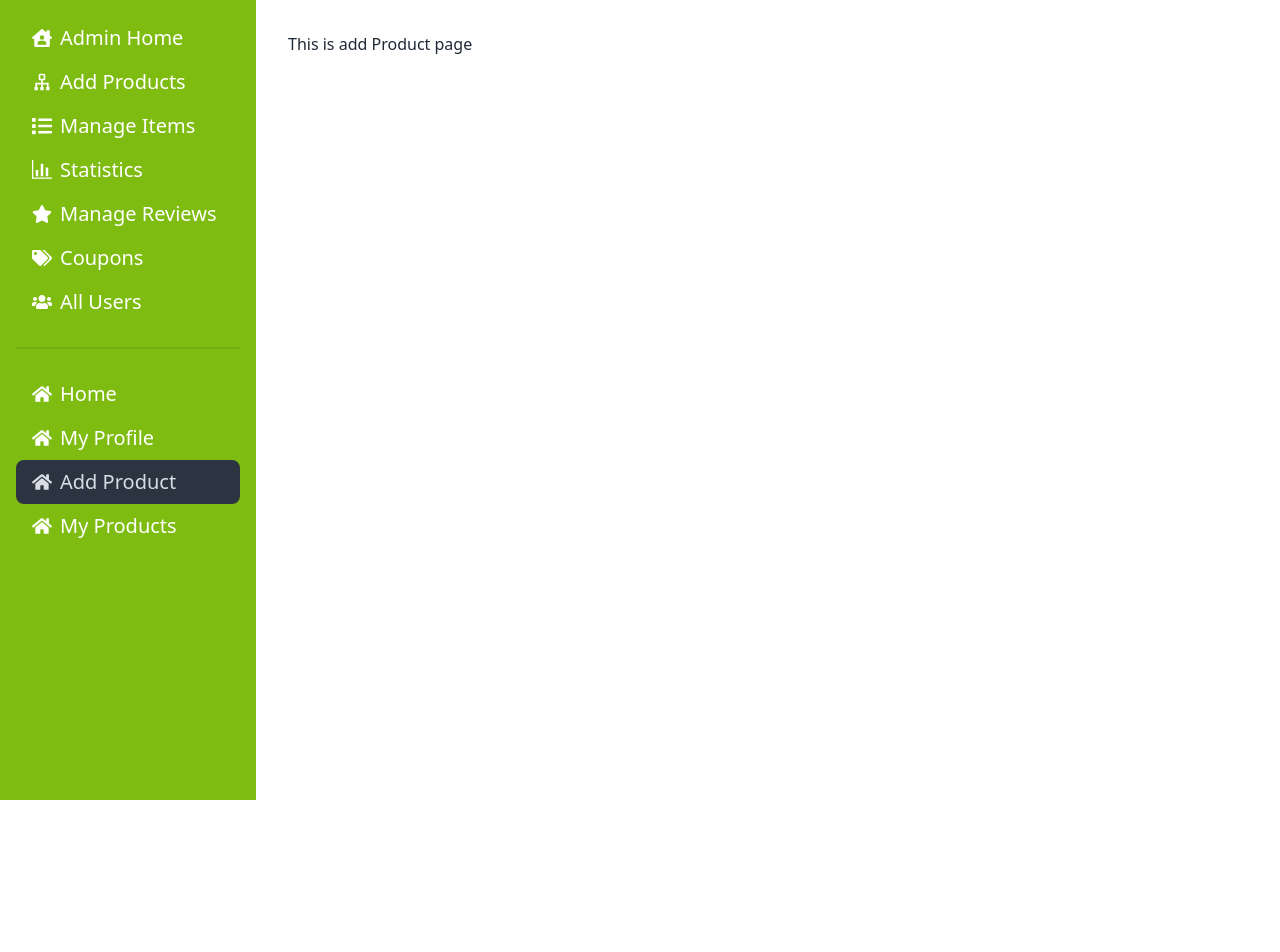
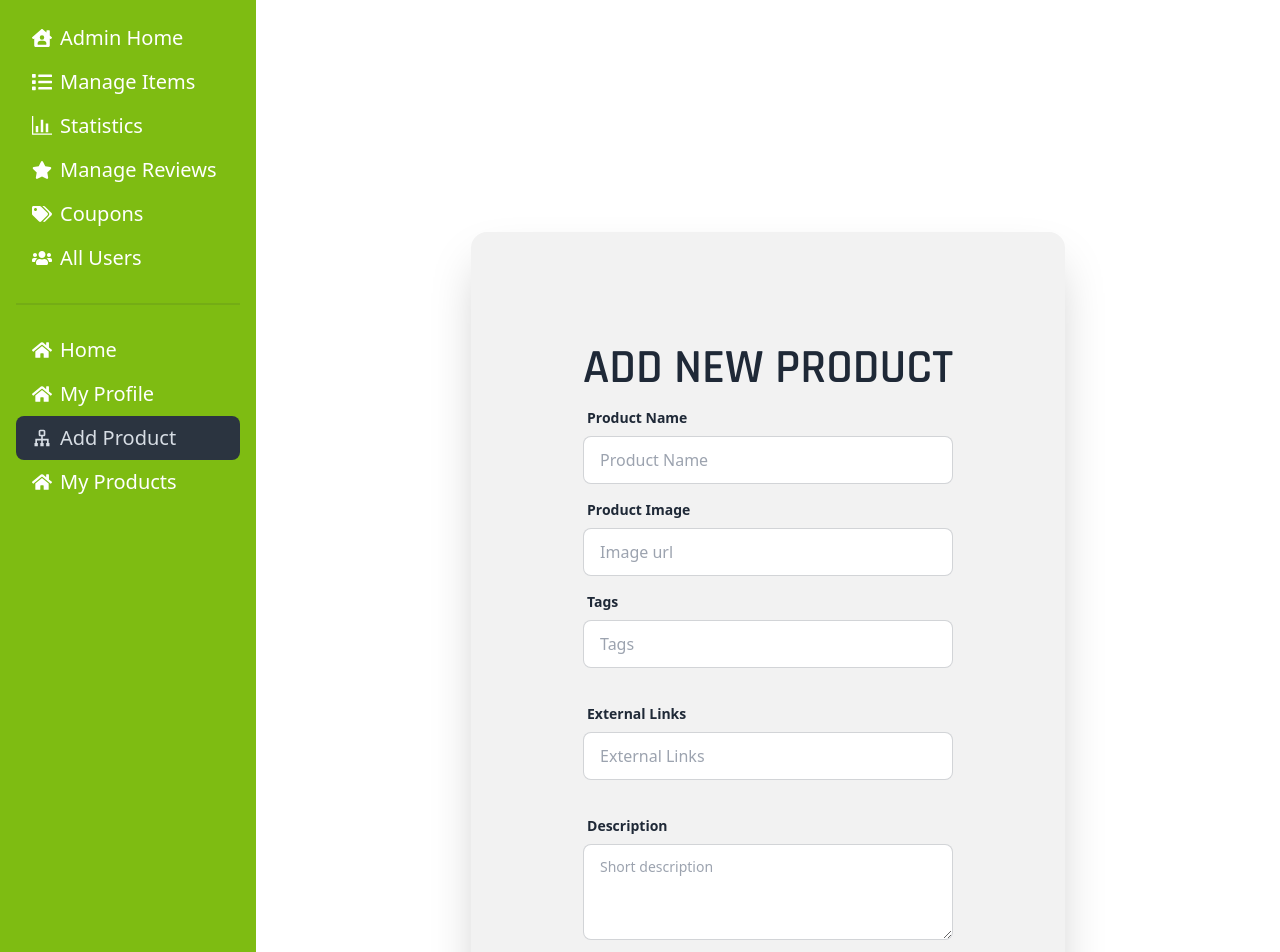
Before and after one commit to WEB-Imran-Hossain/web-tec-client, a React (Vite) app: page /dashboard/addProduct in a window 1280 px wide. Shown: the top 952 px of the page. Before the commit the page ends 800 px from the top, so only its background shows below. Built offline with nearby package versions, Linux system fonts and the light colour scheme; no server answers.

Commit message:
create add product field and working data properly

```diff
--- a/src/Pages/DashBoardPage/AddProductPage/AddProduct.jsx
+++ b/src/Pages/DashBoardPage/AddProductPage/AddProduct.jsx
@@ -1,9 +1,157 @@
+import { useContext } from "react";
+import useAxiosPublic from "../../../components/hooks/useAxiosPublic";
+import { AuthContext } from "../../../Providers/AuthProvider";
+import Swal from "sweetalert2";
+import { useNavigate } from "react-router-dom";
 
 const AddProduct = () => {
+    const axiosPublic = useAxiosPublic();
+    const { user } = useContext(AuthContext);
+    const navigate=useNavigate()
+
+    const handleAddProduct = (event) => {
+        event.preventDefault();
+        const form = event.target;
+        const productName = form.name.value;
+        const productImage = form.url.value;
+        const tags = form.tags.value;
+        const externalLinks = form.externalLinks.value;
+        const description = form.description.value;
+        const timestamp = new Date().toLocaleDateString();
+        const newProduct = {
+            productName,
+            productImage,
+            tags,
+            description,
+            externalLinks,
+            timestamp,
+            votes: 0,
+            isOwner: user?.email,
+            ownerName:user?.displayName,
+            ownerImage: user?.photoURL
+        };
+        console.log(newProduct);
+
+        // send data for server
+        axiosPublic.post("/allproducts", newProduct).then((res) => {
+            console.log(res.data);
+            if (res.data.insertedId) {
+                Swal.fire({
+                    position: "top-end",
+                    icon: "success",
+                    title: "Your post has been saved",
+                    showConfirmButton: false,
+                    timer: 1500
+                });
+                navigate("/products")
+            }
+        });
+    };
+
     return (
-        <div>
-            This is add Product page
+        <>
+         <div className="flex items-center justify-center">
+      <div className="card bg-base-100 mx-auto mt-20 p-10">
+        <figure>
+          <img className="rounded-full" src={user?.photoURL} alt="" />
+        </figure>
+        <div className="flex justify-center mt-3">
+          <h2 className="card-title font-Rajdhani">{user?.displayName}</h2>
         </div>
+        <div className="flex justify-center mt-3">
+          <p className="font-Rajdhani">{user?.email}</p>
+        </div>
+      </div>
+    </div>
+        <div className="hero min-h-screen mb-40">
+            <div className="hero-content flex-col ">
+                <div className="card flex-shrink-0 max-w-[90vw] mx-auto shadow-2xl bg-base-200">
+                    <form onSubmit={handleAddProduct} className="card-body md:p-28">
+                        <div className="text-center">
+                            <h1 className="text-5xl font-bold uppercase font-Rajdhani">
+                                Add New Product
+                            </h1>
+                        </div>
+
+                        <div className="form-control">
+                            <label className="label">
+                                <span className="label-text font-bold">Product Name</span>
+                            </label>
+                            <input
+                                type="text"
+                                name="name"
+                                placeholder="Product Name"
+                                className="input input-bordered"
+                                required
+                            />
+                        </div>
+
+                        <div className="form-control">
+                            <label className="label">
+                                <span className="label-text font-bold">Product Image</span>
+                            </label>
+                            <input
+                                type="url"
+                                name="url"
+                                placeholder="Image url"
+                                className="input input-bordered"
+                                required
+                            />
+                        </div>
+
+                        <div className="mb-5 gap-2">
+                            <div className="form-control">
+                                <label className="label">
+                                    <span className="label-text font-bold">Tags</span>
+                                </label>
+                                <input
+                                    type="text"
+                                    name="tags"
+                                    placeholder="Tags"
+                                    className="input input-bordered"
+                                    required
+                                />
+                            </div>
+                        </div>
+
+                        <div className="mb-5 gap-2">
+                            <div className="form-control">
+                                <label className="label">
+                                    <span className="label-text font-bold">External Links</span>
+                                </label>
+                                <input
+                                    type="text"
+                                    name="externalLinks"
+                                    placeholder="External Links"
+                                    className="input input-bordered"
+                                    required
+                                />
+                            </div>
+                        </div>
+
+                        <div className="form-control">
+                            <label className="label">
+                                <span className="label-text font-bold">Description</span>
+                            </label>
+                            <textarea
+                                className="textarea textarea-bordered h-24 "
+                                placeholder="Short description"
+                                name="description"
+                            />
+                        </div>
+
+                        <div className="form-control mt-6">
+                            <input
+                                type="submit"
+                                value="Add Product"
+                                className="btn hover:bg-transparent text-white bg-[#7EBC12] border-[#7EBC12] hover:bg-[#1D2833] hover:border-[#1D2833] hover:text-black text-lg font-semibold rounded-none uppercase font-Rajdhani"
+                            ></input>
+                        </div>
+                    </form>
+                </div>
+            </div>
+        </div>
+        </>
     );
 };
 
--- a/src/Pages/DashBoardPage/DashBoardUser/Dashboard.jsx
+++ b/src/Pages/DashBoardPage/DashBoardUser/Dashboard.jsx
@@ -20,12 +20,6 @@ const Dashboard = () => {
                         <NavLink to="/dashboard/adminHome">
                             <FaHouseUser />
                             Admin Home
-                        </NavLink>
-                    </li>
-                    <li>
-                        <NavLink to="/dashboard/addProducts">
-                        <BiSitemap />
-                            Add Products
                         </NavLink>
                     </li>
                     <li>
@@ -102,7 +96,7 @@ const Dashboard = () => {
                     </li>
                     <li>
                         <NavLink to="/dashboard/addProduct">
-                            <FaHome></FaHome>
+                        <BiSitemap />
                            Add Product
                         </NavLink>
                     </li>
--- a/src/Pages/SharedPage/Footer.jsx
+++ b/src/Pages/SharedPage/Footer.jsx
@@ -13,15 +13,20 @@ const Footer = () => {
                 <Link to="/">
                   <img className="w-44" src={logo} alt="" />
                 </Link>
-        <p>Web Technology Ltd.<br/>Providing reliable tech since 2023</p>
+                <p>Web Technology Ltd.<br />Providing reliable tech since 2023</p>
+              </div>
+              <div className="flex items-center gap-3 text-xl mt-5">
+                <Link><FaFacebookF className="hover:text-[#7EBC12]"></FaFacebookF></Link>
+                <Link><FaYoutube className="hover:text-[#7EBC12]"></FaYoutube></Link>
+                <Link><FaLinkedinIn className="hover:text-[#7EBC12]"></FaLinkedinIn></Link>
               </div>
             </aside>
             <nav className="space-y-4">
               <header className="footer-title">COMPANY</header>
               <div className="space-y-4  flex flex-col">
-       <Link className="link link-hover">About</Link>
-        <Link className="link link-hover">Contact</Link>
-        <Link className="link link-hover">Products</Link>
+                <Link to="/about" className="link link-hover">About</Link>
+                <Link to="/contact" className="link link-hover">Contact</Link>
+                <Link to="/products" className="link link-hover">Products</Link>
               </div>
             </nav>
 
@@ -33,6 +38,8 @@ const Footer = () => {
                 <Link className="link link-hover">+434 43242232</Link>
               </div>
             </nav>
+
+
 
             {/* <form>
   <div className="">
--- a/src/Pages/SharedPage/Header.jsx
+++ b/src/Pages/SharedPage/Header.jsx
@@ -1,4 +1,4 @@
-import { Link, useLocation, useNavigate } from "react-router-dom";
+import { Link, NavLink, useLocation, useNavigate } from "react-router-dom";
 import logo from "../../assets/images/logo/web-tec-logo.png";
 import { useContext } from "react";
 import { AuthContext } from "../../Providers/AuthProvider";
@@ -29,16 +29,45 @@ const Header = () => {
   const menu = (
     <>
       <li>
-        <Link className="hover:text-[#7EBC12]" to="/">HOME</Link>
+        <NavLink
+          to="/"
+          className={({ isActive, isPending }) =>
+            isPending ? "pending" : isActive ? "active" : ""
+          }
+        >
+          HOME
+        </NavLink>
+
       </li>
       <li>
-        <Link className="hover:text-[#7EBC12]" to="/about">ABOUT</Link>
+      <NavLink
+          to="/about"
+          className={({ isActive, isPending }) =>
+            isPending ? "pending" : isActive ? "active" : ""
+          }
+        >
+          ABOUT
+        </NavLink>
       </li>
       <li>
-        <Link className="hover:text-[#7EBC12]" to="/products">PRODUCTS</Link>
+      <NavLink
+          to="/products"
+          className={({ isActive, isPending }) =>
+            isPending ? "pending" : isActive ? "active" : ""
+          }
+        >
+          PRODUCTS
+        </NavLink>
       </li>
       <li>
-        <Link className="hover:text-[#7EBC12]" to="/contact">CONTACT</Link>
+      <NavLink
+          to="/contact"
+          className={({ isActive, isPending }) =>
+            isPending ? "pending" : isActive ? "active" : ""
+          }
+        >
+          CONTACT
+        </NavLink>
       </li>
     </>
   );
@@ -103,7 +132,7 @@ const Header = () => {
             }
           </div>
           {
-          user &&  <ul className="menu menu-sm dropdown-content mt-3 z-[1] p-2 shadow bg-base-100 rounded-none w-52 mt-7">
+            user && <ul className="menu menu-sm dropdown-content mt-3 z-[1] p-2 shadow bg-base-100 rounded-none w-52 mt-7">
               <li>
                 <div className="justify-between">
                   {user?.displayName}
--- a/src/Providers/AuthProvider.jsx
+++ b/src/Providers/AuthProvider.jsx
@@ -51,7 +51,7 @@ const AuthProvider = ({ children }) => {
             // JWT related code
             if (currentUser) {
                 axios
-                    .post("http://localhost:5000/jwt", loggedUser, {
+                    .post(`${import.meta.env.VITE_serverURL}/jwt`, loggedUser, {
                         withCredentials: true,
                     })
                     .then((res) => {
@@ -59,7 +59,7 @@ const AuthProvider = ({ children }) => {
                     });
             } else {
                 axios
-                    .post("http://localhost:5000/logout", loggedUser, {
+                    .post(`${import.meta.env.VITE_serverURL}/logout`, loggedUser, {
                         withCredentials: true,
                     })
                     .then((res) => {
```
Lines whose indentation alone changed are shown as unchanged.
